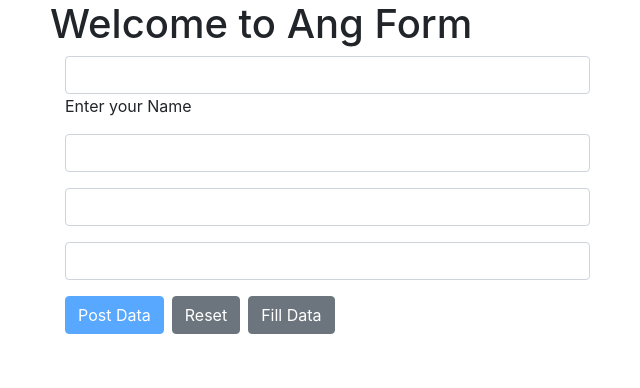
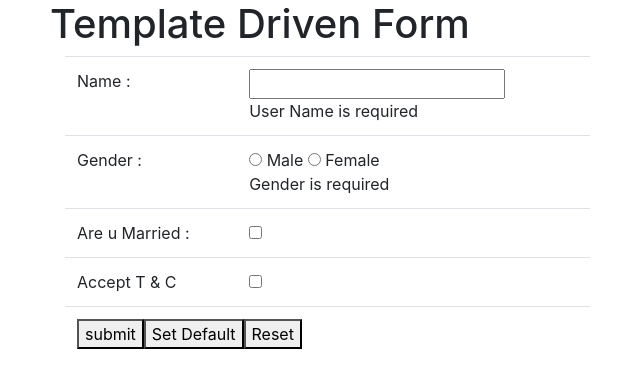
Before and after one commit to ui-mumtaz/ng-form, an Angular app: page / in a window 1280 px wide. Shown: the top 388 px of the page, without its empty margins (35-675 px from the left). Built offline with nearby package versions, Linux system fonts and the light colour scheme.

Commit message:
template driven form added validation

```diff
--- /dev/null
+++ b/src/app/User.ts
@@ -0,0 +1,8 @@
+export class User {
+    username:string;
+    gender:string;
+    isMarried:false;
+    isTCAccepted:boolean;
+    constructor(){}
+
+}
--- a/src/app/app.component.html
+++ b/src/app/app.component.html
@@ -1,25 +1,45 @@
 <div class="container">
-  <h1> Welcome to {{title}}</h1>
+  <h1> {{title}}</h1>
 
   <div class="col-6">
-    <form [formGroup]="signupForm">
-      <div class="form-group">
-        <input type="text" class="form-control" formControlName="fname">
-        <span *ngIf="signupForm.get('fname').hasError('required')"> Enter your Name </span>
-      </div>
-      <div class="form-group">
-        <input type="text" class="form-control" formControlName="lname">
-      </div>
-      <div class="form-group">
-        <input type="text" class="form-control" formControlName="email">
-      </div>
-      <div class="form-group">
-        <input type="password" class="form-control" formControlName="pwd">
-      </div>
-      <input type="Submit" (click)="postData()" class="btn btn-primary" value="Post Data" [disabled]="!signupForm.valid">
-      <input type="Reset" (click)="resetForm()" class="btn btn-secondary mx-2" value="Reset">
-      <input type="button" (click)="fillData()" class="btn btn-secondary" value="Fill Data">
-
+    <form #userForm="ngForm" (ngSubmit)="OnFormSubmit(userForm)">
+      <table class="table">
+        <tr>
+          <td>Name :</td>
+          <td>
+            <input type="text" name="uname" [ngModel]="user.username" required #uname="ngModel">
+            <div *ngIf="uname.invalid">User Name is required</div>
+          </td>
+        </tr>
+        <tr>
+            <td>Gender :</td>
+            <td>
+              <input type="radio" value="male" name="gender" [ngModel]="user.gender" required #gender="ngModel"> Male
+              <input type="radio" value="female" name="gender" [ngModel]="user.gender" required #gender="ngModel"> Female
+              <div *ngIf="gender.invalid">Gender is required</div>
+            </td>
+          </tr>
+          <tr>
+              <td>Are u Married :</td>
+              <td>
+                <input type="checkbox" name="married" [ngModel]="user.isMarried">
+              </td>
+            </tr>
+            <tr>
+                <td>Accept T & C</td>
+                <td>
+                  <input type="checkbox" name="tc" [ngModel]="user.isTCAccepted" readonly #tc="ngModel">
+                  <div *ngIf="tc.invalid">TC is required</div>
+                </td>
+              </tr>
+              <tr>
+                <td colspan="2">
+                  <button>submit</button>
+                  <button type="button" (click)="setDefaultValue()">Set Default</button>
+                  <button type="reset" (click)="resetForm(userForm)">Reset</button>
+                </td>
+              </tr>
+      </table>
     </form>
   </div>
 
--- a/src/app/app.component.ts
+++ b/src/app/app.component.ts
@@ -1,6 +1,6 @@
 import { Component, OnInit } from '@angular/core';
-import { FormGroup, FormBuilder, FormControl, NgForm, Validators } from '@angular/forms';
-import { formsignup } from './formsingup';
+import { NgForm } from '@angular/forms';
+import { User } from './User';
 
 @Component({
   selector: 'app-root',
@@ -8,64 +8,34 @@ import { formsignup } from './formsingup';
   styleUrls: ['./app.component.scss']
 })
 export class AppComponent implements OnInit {
-  title = 'Ang Form';
-  signupForm: FormGroup;
-  firstName: string = "";
-  lastName: string = "";
-  email: string = "";
-  password: string = "";
+  title = 'Template Driven Form';
+  user = new User();
 
-  constructor(private formBuilder: FormBuilder) {
-    this.signupForm = formBuilder.group({
-      fname: ['', Validators.required],
-      lname: ['', [Validators.required, Validators.maxLength(5)]],
-      email: ['', [Validators.required, Validators.email]],
-      pwd: ['', Validators.required]
+
+  constructor() { }
+  OnFormSubmit(form:NgForm){
+    if(form.invalid){
+      return
+    }
+    console.log('user name ' + form.controls['uname'].value);
+    console.log('gender ' + form.controls['gender'].value);
+    console.log('married ' + form.controls['married'].value);
+    console.log('tc ' + form.controls['tc'].value);
+  }
+  resetForm(form:NgForm){
+    this.user = new User();
+    form.resetForm({
+      married:false
     })
   }
+  setDefaultValue(){
+    this.user.username = 'Mumtaz';
+    this.user.gender = 'male';
+    this.user.isMarried = false;
+    this.user.isTCAccepted = true;
+  }
   ngOnInit() {
-    // this.signupForm.get('email').statusChanges.subscribe(res=> {
-    //   console.log('email :: ', res)
-    // })
 
-    this.signupForm.statusChanges.subscribe(res=> {
-      console.log('form :: ', res)
-    })
-
-    // this.signupForm.valueChanges.subscribe((detail:formsignup) => {
-    //   console.log('fname :: ', detail.fname);
-    //   console.log('lname :: ', detail.lname);
-    //   console.log('email :: ', detail.email);
-    //   console.log('pwd :: ', detail.pwd);
-    // })
   }
 
-  postData() {
-    this.firstName = this.signupForm.get('fname').value;
-    this.lastName = this.signupForm.get('lname').value;
-    console.log(this.signupForm.value)
-  }
-
-  resetForm() {
-    this.signupForm.reset({
-      fname: "Ahmad",
-      email: 'xyz@gmail.com'
-    })
-  }
-
-  /*fillData() {
-    this.signupForm.setValue({
-      "fname": "Ahmad",
-      "lname": "Mr",
-      "email": "aa@gg.com",
-      "pwd": "xxx"
-    })
-  } */
-  fillData() {
-    this.signupForm.patchValue({
-      "fname": "Ahmad",
-      "email": "aa@gg.com",
-      "pwd": "xxx"
-    })
-  }
 }
--- a/src/app/app.module.ts
+++ b/src/app/app.module.ts
@@ -1,6 +1,6 @@
 import { BrowserModule } from '@angular/platform-browser';
 import { NgModule } from '@angular/core';
-import { ReactiveFormsModule } from '@angular/forms';
+import { ReactiveFormsModule, FormsModule } from '@angular/forms';
 
 import { AppRoutingModule } from './app-routing.module';
 import { AppComponent } from './app.component';
@@ -12,7 +12,8 @@ import { AppComponent } from './app.component';
   imports: [
     BrowserModule,
     AppRoutingModule,
-    ReactiveFormsModule
+    ReactiveFormsModule,
+    FormsModule
   ],
   providers: [],
   bootstrap: [AppComponent]
--- a/src/app/formsingup.ts
+++ /dev/null
@@ -1,6 +0,0 @@
-export class formsignup {
-    fname:string;
-    lname:string;
-    email:string;
-    pwd:string;
-}
```
